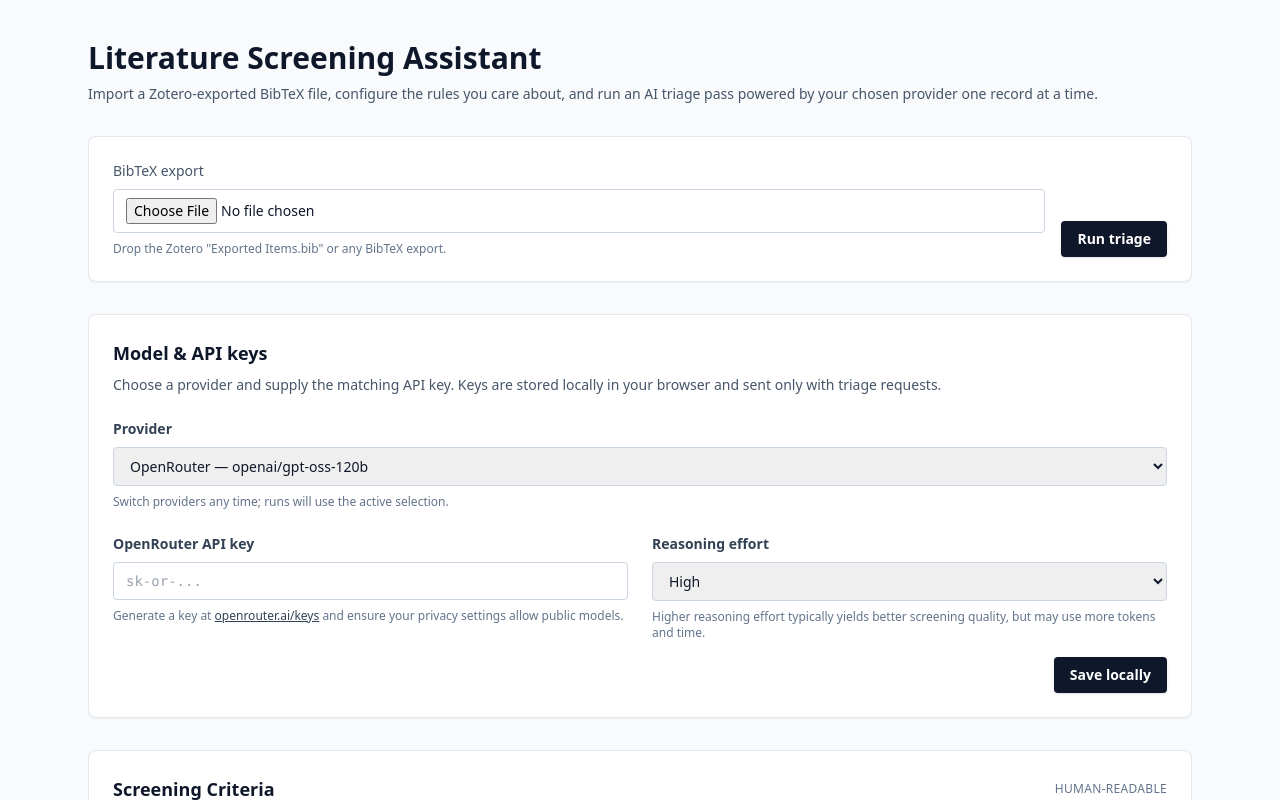
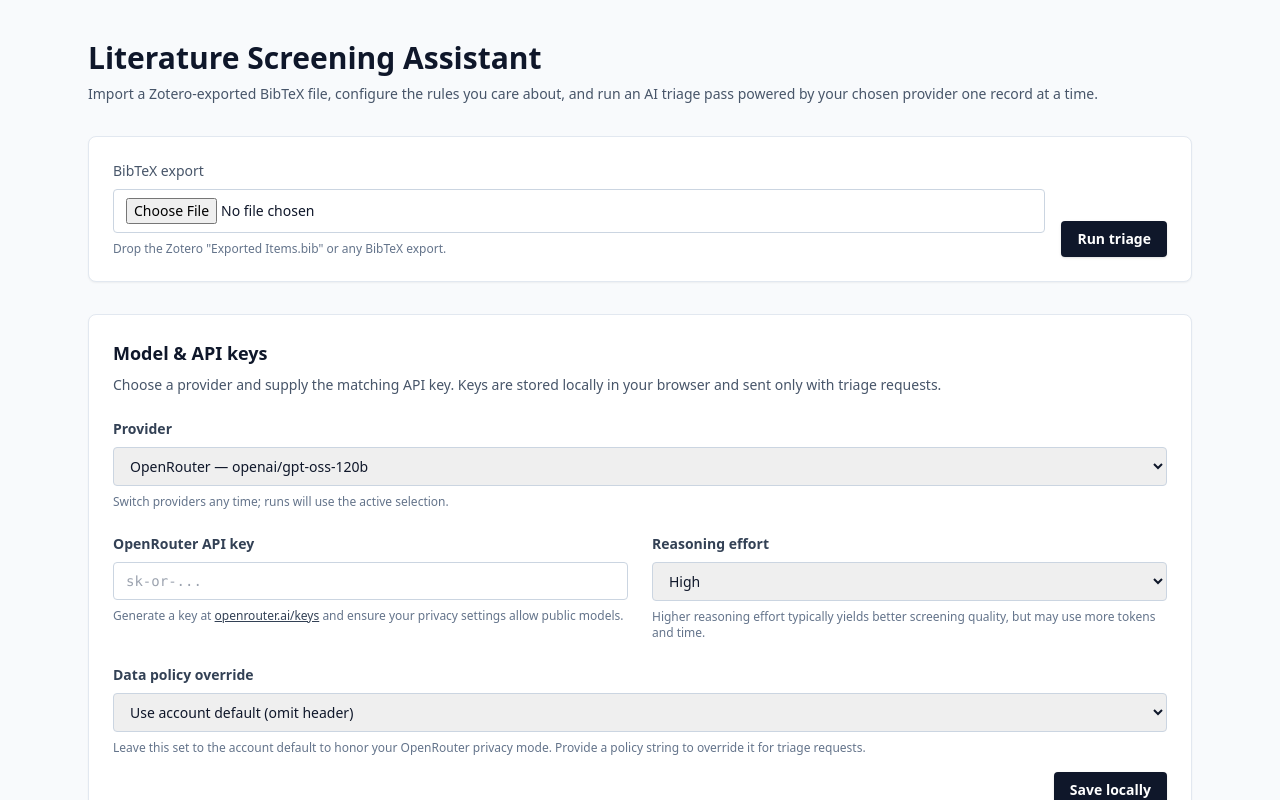
Before and after one commit to hubeiqiao/Literature-screening, a Next.js app: page / in a window 1280 px wide. Shown: the top 800 px of the page. Built offline with nearby package versions, Linux system fonts and the light colour scheme.

Commit message:
feat: allow configuring OpenRouter data policy

```diff
--- a/app/api/triage/route.ts
+++ b/app/api/triage/route.ts
@@ -59,9 +59,10 @@ export async function POST(request: Request) {
       return NextResponse.json({ error: `Missing ${label} API key.` }, { status: 401 });
     }
 
-    const dataPolicy = provider === 'openrouter'
-      ? request.headers.get('x-openrouter-data-policy')?.trim() || 'permissive'
-      : undefined;
+    const dataPolicy =
+      provider === 'openrouter'
+        ? request.headers.get('x-openrouter-data-policy')?.trim() || undefined
+        : undefined;
 
     const criteriaRules = heuristics ?? buildCriteriaFromText(instructions as CriteriaTextInput);
     const deterministic = triageRecord(entry, criteriaRules as ScreeningCriteria);
@@ -73,7 +74,7 @@ export async function POST(request: Request) {
             instructions: instructions as CriteriaTextInput,
             deterministic,
             key,
-            dataPolicy: dataPolicy!,
+            dataPolicy,
             effort: reasoning ?? 'high',
           })
         : await runGeminiPass({ entry, instructions: instructions as CriteriaTextInput, deterministic, key });
@@ -112,7 +113,7 @@ async function runOpenRouterPass({
   instructions: CriteriaTextInput;
   deterministic: ReturnType<typeof triageRecord>;
   key: string;
-  dataPolicy: string;
+  dataPolicy?: string;
   effort: ReasoningEffort;
 }): Promise<{ decision: TriageDecision | null; warning?: string }> {
   let lastError: string | undefined;
@@ -120,15 +121,19 @@ async function runOpenRouterPass({
   for (let attempt = 1; attempt <= MAX_ATTEMPTS; attempt += 1) {
     try {
       const payload = buildOpenRouterPayload(entry, instructions, deterministic, effort);
+      const headers: Record<string, string> = {
+        'Content-Type': 'application/json',
+        Authorization: `Bearer ${key}`,
+        'HTTP-Referer': 'https://literature-screening.local/',
+        'X-Title': 'Literature Screening Assistant',
+      };
+      if (dataPolicy) {
+        headers['X-OpenRouter-Data-Policy'] = dataPolicy;
+      }
+
       const response = await fetch('https://openrouter.ai/api/v1/chat/completions', {
         method: 'POST',
-        headers: {
-          'Content-Type': 'application/json',
-          Authorization: `Bearer ${key}`,
-          'HTTP-Referer': 'https://literature-screening.local/',
-          'X-Title': 'Literature Screening Assistant',
-          'X-OpenRouter-Data-Policy': dataPolicy,
-        },
+        headers,
         body: JSON.stringify(payload),
       });
 
--- a/app/page.tsx
+++ b/app/page.tsx
@@ -25,6 +25,7 @@ export default function HomePage() {
   const [isTriageRunning, setIsTriageRunning] = useState(false);
   const [provider, setProvider] = useState<Provider>('openrouter');
   const [openRouterKey, setOpenRouterKey] = useState('');
+  const [openRouterDataPolicy, setOpenRouterDataPolicy] = useState('');
   const [geminiKey, setGeminiKey] = useState('');
   const [reasoningEffort, setReasoningEffort] = useState<ReasoningEffort>('high');
   const [warnings, setWarnings] = useState<string[]>([]);
@@ -116,7 +117,10 @@ export default function HomePage() {
         };
         if (provider === 'openrouter') {
           headers['X-OpenRouter-Key'] = openRouterKey.trim();
-          headers['X-OpenRouter-Data-Policy'] = 'permissive';
+          const dataPolicyHeader = openRouterDataPolicy.trim();
+          if (dataPolicyHeader) {
+            headers['X-OpenRouter-Data-Policy'] = dataPolicyHeader;
+          }
         } else {
           headers['X-Gemini-Key'] = geminiKey.trim();
         }
@@ -183,6 +187,8 @@ export default function HomePage() {
         onProviderChange={setProvider}
         openRouterKey={openRouterKey}
         onOpenRouterKeyChange={setOpenRouterKey}
+        openRouterDataPolicy={openRouterDataPolicy}
+        onOpenRouterDataPolicyChange={setOpenRouterDataPolicy}
         geminiKey={geminiKey}
         onGeminiKeyChange={setGeminiKey}
         reasoningEffort={reasoningEffort}
--- a/components/ModelCredentialsForm.tsx
+++ b/components/ModelCredentialsForm.tsx
@@ -10,6 +10,8 @@ interface ModelCredentialsFormProps {
   onProviderChange: (provider: Provider) => void;
   openRouterKey: string;
   onOpenRouterKeyChange: (value: string) => void;
+  openRouterDataPolicy: string;
+  onOpenRouterDataPolicyChange: (value: string) => void;
   geminiKey: string;
   onGeminiKeyChange: (value: string) => void;
   reasoningEffort: ReasoningEffort;
@@ -19,6 +21,7 @@ interface ModelCredentialsFormProps {
 
 const STORAGE_KEYS = {
   openRouter: 'literature-screening:openrouter-key',
+  openRouterPolicy: 'literature-screening:openrouter-data-policy',
   gemini: 'literature-screening:gemini-key',
   reasoning: 'literature-screening:openrouter-reasoning',
 } as const;
@@ -28,6 +31,8 @@ export function ModelCredentialsForm({
   onProviderChange,
   openRouterKey,
   onOpenRouterKeyChange,
+  openRouterDataPolicy,
+  onOpenRouterDataPolicyChange,
   geminiKey,
   onGeminiKeyChange,
   reasoningEffort,
@@ -35,17 +40,39 @@ export function ModelCredentialsForm({
   disabled,
 }: ModelCredentialsFormProps) {
   const [status, setStatus] = useState<'idle' | 'saved'>('idle');
+  const [policyOption, setPolicyOption] = useState<'account' | 'permissive' | 'custom'>(() => {
+    if (!openRouterDataPolicy) {
+      return 'account';
+    }
+    if (openRouterDataPolicy === 'permissive') {
+      return 'permissive';
+    }
+    return 'custom';
+  });
+  const [customPolicy, setCustomPolicy] = useState(() =>
+    openRouterDataPolicy && openRouterDataPolicy !== 'permissive' ? openRouterDataPolicy : '',
+  );
 
   useEffect(() => {
     if (typeof window === 'undefined') {
       return;
     }
     const storedOpenRouter = window.localStorage.getItem(STORAGE_KEYS.openRouter);
+    const storedOpenRouterPolicy = window.localStorage.getItem(STORAGE_KEYS.openRouterPolicy);
     const storedGemini = window.localStorage.getItem(STORAGE_KEYS.gemini);
     const storedReasoning = window.localStorage.getItem(STORAGE_KEYS.reasoning) as ReasoningEffort | null;
 
     if (storedOpenRouter) {
       onOpenRouterKeyChange(storedOpenRouter);
+    }
+    if (storedOpenRouterPolicy) {
+      onOpenRouterDataPolicyChange(storedOpenRouterPolicy);
+      if (storedOpenRouterPolicy === 'permissive') {
+        setPolicyOption('permissive');
+      } else {
+        setPolicyOption('custom');
+        setCustomPolicy(storedOpenRouterPolicy);
+      }
     }
     if (storedGemini) {
       onGeminiKeyChange(storedGemini);
@@ -57,15 +84,44 @@ export function ModelCredentialsForm({
     // eslint-disable-next-line react-hooks/exhaustive-deps
   }, []);
 
+  useEffect(() => {
+    if (!openRouterDataPolicy) {
+      if (policyOption !== 'custom') {
+        setPolicyOption('account');
+      }
+      return;
+    }
+    if (openRouterDataPolicy === 'permissive') {
+      setPolicyOption('permissive');
+      return;
+    }
+    setPolicyOption('custom');
+    setCustomPolicy(openRouterDataPolicy);
+  }, [openRouterDataPolicy, policyOption]);
+
   const handleSave = () => {
     if (typeof window === 'undefined') {
       return;
     }
     window.localStorage.setItem(STORAGE_KEYS.openRouter, openRouterKey.trim());
+    window.localStorage.setItem(STORAGE_KEYS.openRouterPolicy, openRouterDataPolicy.trim());
     window.localStorage.setItem(STORAGE_KEYS.gemini, geminiKey.trim());
     window.localStorage.setItem(STORAGE_KEYS.reasoning, reasoningEffort);
     setStatus('saved');
     setTimeout(() => setStatus('idle'), 2000);
+  };
+
+  const handlePolicySelectionChange = (value: 'account' | 'permissive' | 'custom') => {
+    setPolicyOption(value);
+    if (value === 'account') {
+      onOpenRouterDataPolicyChange('');
+      return;
+    }
+    if (value === 'permissive') {
+      onOpenRouterDataPolicyChange('permissive');
+      return;
+    }
+    onOpenRouterDataPolicyChange(customPolicy.trim());
   };
 
   return (
@@ -139,6 +195,37 @@ export function ModelCredentialsForm({
                 Higher reasoning effort typically yields better screening quality, but may use more tokens and time.
               </p>
             </div>
+            <div className="md:col-span-2">
+              <label className="block text-sm font-semibold text-slate-700">Data policy override</label>
+              <select
+                value={policyOption}
+                onChange={(event) => handlePolicySelectionChange(event.target.value as typeof policyOption)}
+                disabled={disabled}
+                className="mt-2 w-full rounded border border-slate-300 px-3 py-2 text-sm"
+              >
+                <option value="account">Use account default (omit header)</option>
+                <option value="permissive">permissive — share data for improvements</option>
+                <option value="custom">Custom value…</option>
+              </select>
+              {policyOption === 'custom' && (
+                <input
+                  type="text"
+                  value={customPolicy}
+                  onChange={(event) => {
+                    const value = event.target.value;
+                    setCustomPolicy(value);
+                    onOpenRouterDataPolicyChange(value.trim());
+                  }}
+                  placeholder="permissive"
+                  disabled={disabled}
+                  className="mt-2 w-full rounded border border-slate-300 px-3 py-2 font-mono text-sm"
+                />
+              )}
+              <p className="mt-2 text-xs text-slate-500">
+                Leave this set to the account default to honor your OpenRouter privacy mode. Provide a policy string to override
+                it for triage requests.
+              </p>
+            </div>
           </div>
         ) : (
           <div>
```
Also changed, not shown: 1 other file (tests, documents, lock files or other folders).
